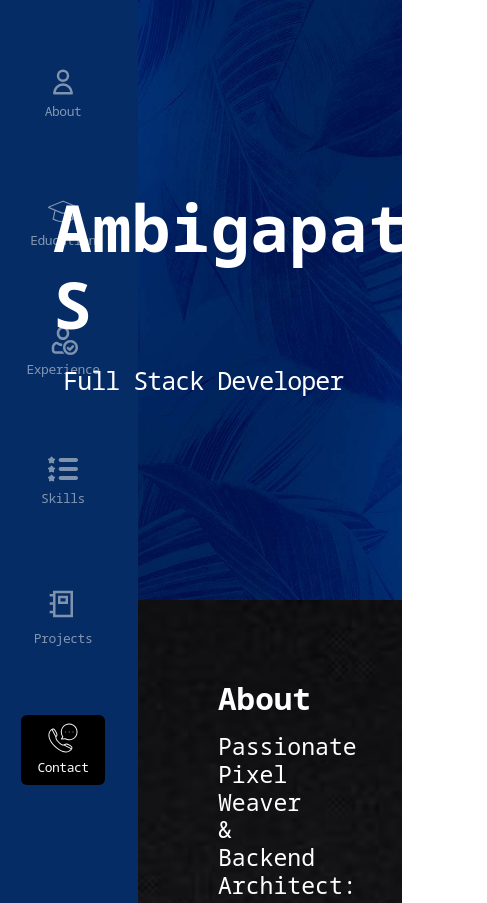
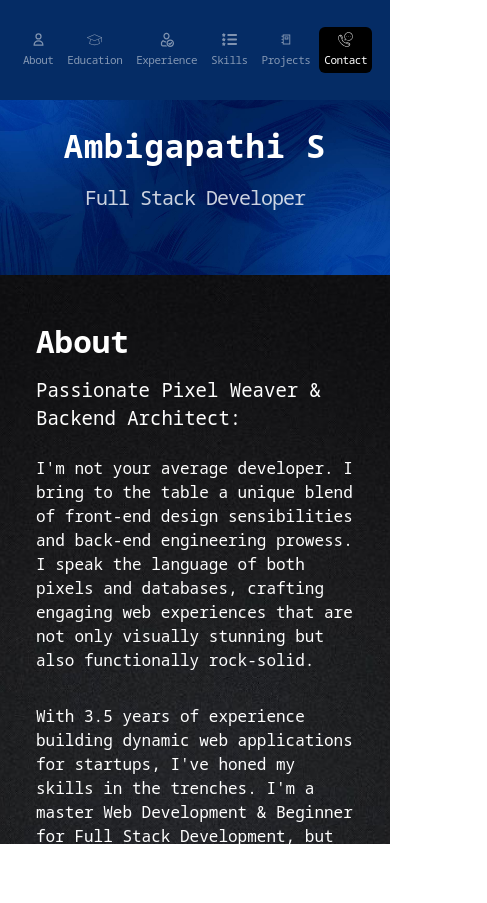
Before and after one commit to Ambigapathi-S/ambiga-portfolio, a plain HTML site: page index.html in a window 390 px wide. Shown: the top 903 px of the page, 487 px wide, since content can reach past the window. After the commit the page ends 844 px from the top, so only its background shows below. Drawn offline with nearby package versions, Linux system fonts and the light colour scheme.

Commit message:
Mobile UI

```diff
--- /dev/null
+++ b/css/mobile.css
@@ -0,0 +1,144 @@
+@media (max-width: 991px) {
+  body {
+    position: relative;
+    overflow-x: hidden;
+  }
+
+  ::-webkit-scrollbar {
+    height: 0px;
+    width: 0px;
+  }
+
+  .reveal,
+  .reveal.active {
+    opacity: 1;
+    transform: translateY(0);
+  }
+
+  .reveal-left,
+  .reveal-left.active {
+    opacity: 1;
+    transform: translateX(0);
+  }
+
+}
+
+@media (max-width: 768px) {
+  body {
+    position: relative;
+    overflow-x: hidden;
+  }
+
+  .reveal,
+  .reveal.active {
+    opacity: 1;
+    transform: translateY(0);
+  }
+
+  .reveal-left,
+  .reveal-left.active {
+    opacity: 1;
+    transform: translateX(0);
+  }
+
+  .left-panel {
+    width: 100%;
+    position: relative;
+    height: 75px;
+    overflow-x: auto;
+  }
+
+  .left-panel .navbar {
+    width: 100%;
+    display: block !important;
+    height: 100px !important;
+    position: fixed !important;
+    z-index: 1;
+    background: var(--bs-primary-text-emphasis);
+  }
+
+  .left-panel .navbar .nav {
+    gap: 0px !important;
+  }
+
+  .left-panel .nav a.nav-link {
+    font-size: 11px;
+    padding: 5px;
+  }
+
+  .left-panel .nav a.nav-link img {
+    width: 15px;
+    height: 15px;
+  }
+
+  .right-panel {
+    width: 100%;
+  }
+
+  .hero-section {
+    height: 200px;
+    padding: 1rem;
+  }
+
+  .hero-section .text-name {
+    font-size: 2rem;
+    text-align: center;
+  }
+
+  .hero-section .text-des {
+    font-size: 20px;
+    opacity: 0.8;
+    text-align: center;
+  }
+
+  .about,
+  .education,
+  .experience,
+  .skills,
+  .projects,
+  .contact {
+    padding: 3rem;
+  }
+
+  .about .fs-3.fw-medium {
+    font-size: 19px !important;
+    line-height: 28px;
+  }
+  .education ul {
+    margin-top: 1rem !important;
+  }
+  .education ul li div h1.degree_name,
+  .experience div h1.des_name,
+  .skills .course_name {
+    font-size: 18px;
+    line-height: 30px;
+  }
+
+  .education ul li div .institution_name,
+  .experience div .institution_name,
+  .skills .description {
+    font-size: 15px;
+  }
+
+  .education ul li div .place,
+  .experience div .place {
+    font-size: 13px;
+  }
+
+  .experience .mt-5.mb-5,
+  .skills .mt-5.mb-5 {
+    margin: 10px 0 !important;
+  }
+
+  .contact ul {
+    flex-direction: column;
+  }
+
+  .contact ul li {
+    width: 100%;
+  }
+  .contact ul li span:nth-child(even), .contact ul li span:nth-child(even),
+  .contact ul li span:nth-child(even) a, .contact ul li span:nth-child(even) a {
+    line-height: 25px;
+  }
+}
--- a/css/style.css
+++ b/css/style.css
@@ -30,16 +30,16 @@ body {
   opacity: 0;
   transition: 1s all ease;
 }
+.reveal.active{
+  transform: translateY(0);
+  opacity: 1;
+}
 
 .reveal-left {
   position: relative;
   transform: translateX(-150px);
   opacity: 0;
   transition: 1s all ease;
-}
-.reveal.active{
-  transform: translateY(0);
-  opacity: 1;
 }
 
 .reveal-left.active {
@@ -408,8 +408,7 @@ body {
 }
 
 .contact ul li span:nth-child(even) a {
-  text-wrap: wrap;
-  white-space: break-space;
+  word-break: break-word;
   font-size: 18px;
   color: var(--bs-primary-text-emphasis);
   text-decoration: none;
--- a/index.html
+++ b/index.html
@@ -7,6 +7,7 @@
   <title>Ambiga's Portfolio</title>
   <link rel="stylesheet" type="text/css" href="./css/bootstrap.min.css" />
   <link rel="stylesheet" type="text/css" href="./css/style.css" />
+  <link rel="stylesheet" type="text/css" href="./css/mobile.css" />
   <script src="https://cdn.jsdelivr.net/npm/bootstrap@5.3.2/dist/js/bootstrap.bundle.min.js"
     integrity="sha384-C6RzsynM9kWDrMNeT87bh95OGNyZPhcTNXj1NW7RuBCsyN/o0jlpcV8Qyq46cDfL"
     crossorigin="anonymous"></script>
```
